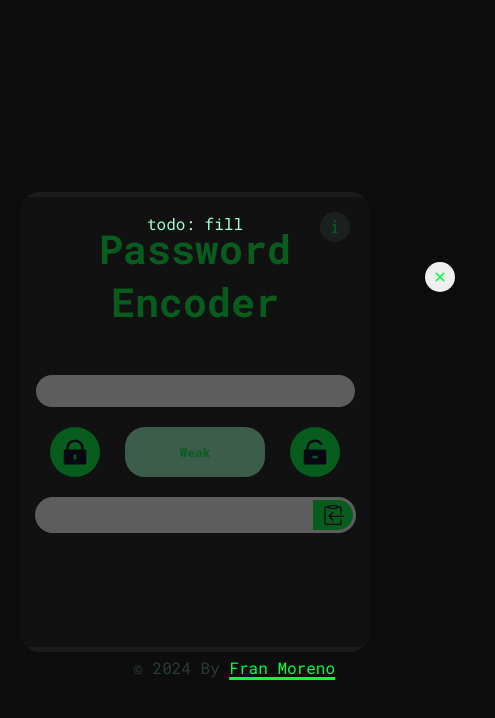
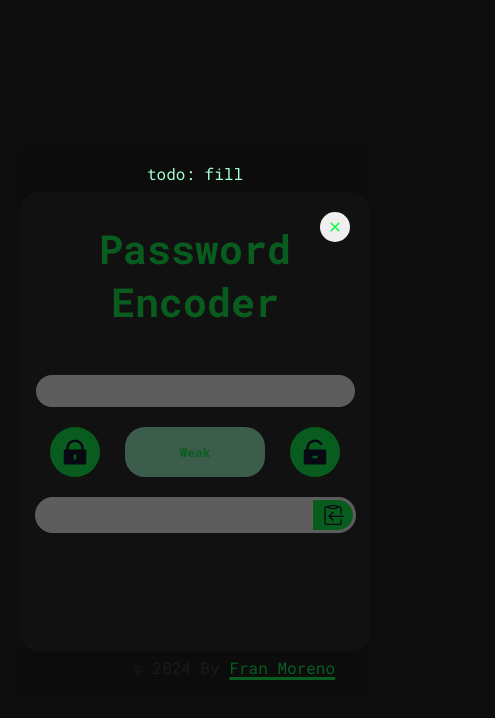
Before and after one commit to Franm99/PasswordEncoder, a plain HTML site: page index.html in a window 390 px wide. Both pictures are taken after a click on the button 335 px from the left and 227 px from the top of the page. Shown: the whole page, 495 px wide, since content can reach past the window. Drawn offline with Linux system fonts and the light colour scheme.

Commit message:
Made modal responsive

```diff
--- a/styles.css
+++ b/styles.css
@@ -277,6 +277,16 @@ footer {
         right: 20px;
     }
 
+    #info-modal {
+        width: 350px;
+        height: 550px;
+    }
+
+    #close-info {
+        top: 30pxpx;
+        right: 20px;
+    }
+
     .pwd-display {
         width: 90%;
         margin-left: auto;
```
